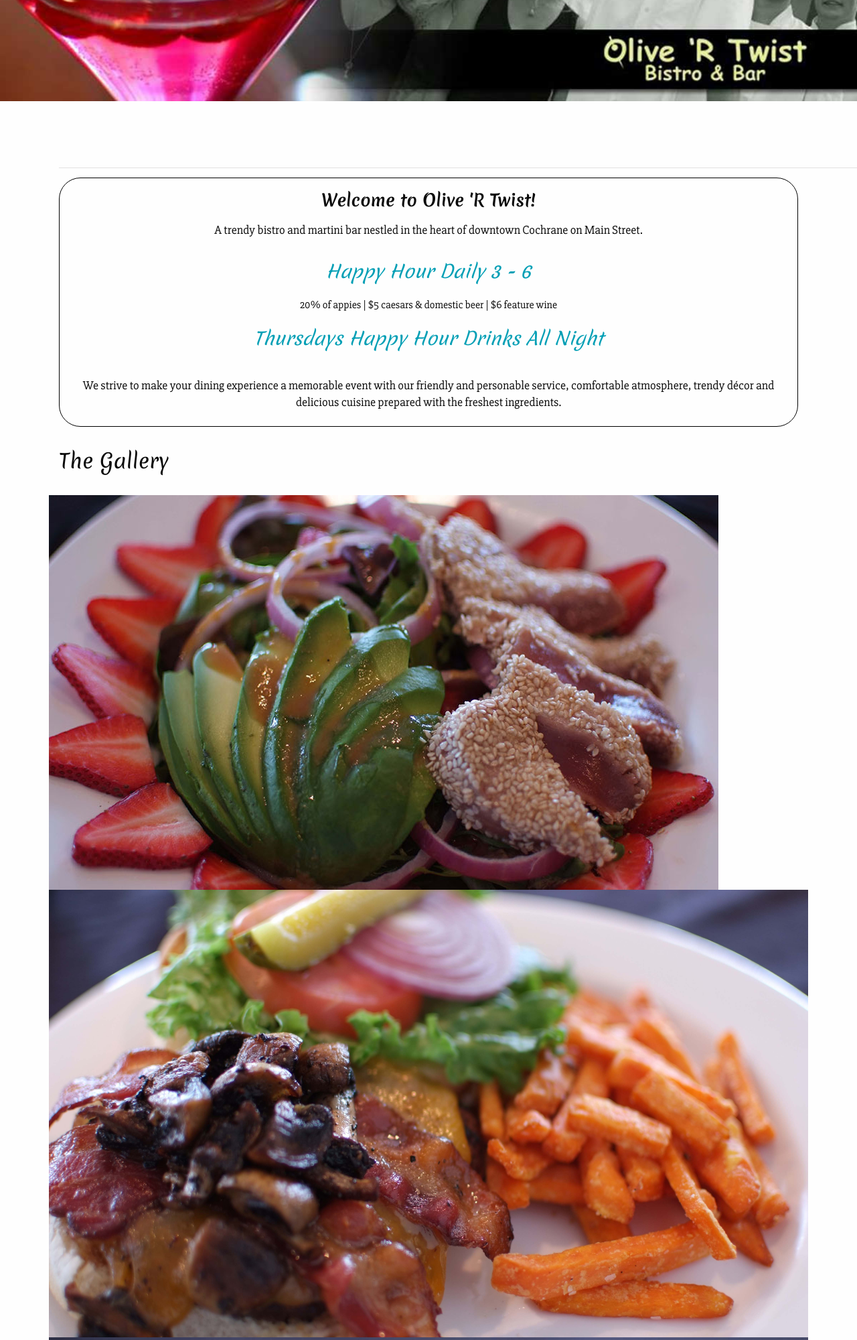
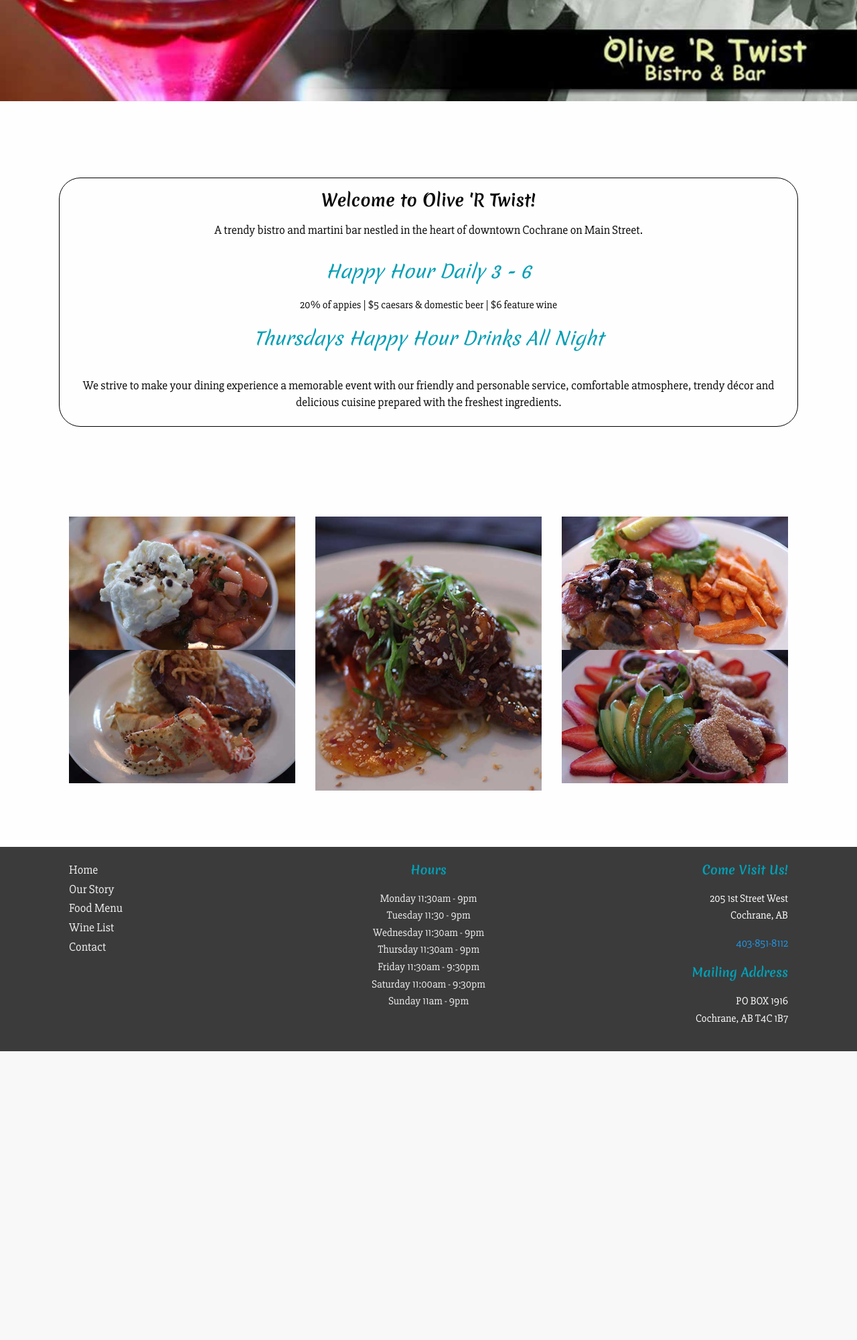
Before and after one commit to ahayn465/oliver-twist, a PHP site: page / in a window 1280 px wide. Shown: the part 441-2441 px from the top of the page at 67% size. After the commit the page ends 2010 px from the top, so only its background shows below. Run offline with PHP 8.4, Linux system fonts and the light colour scheme.

Commit message:
gallery images from laptop

```diff
--- a/index.php
+++ b/index.php
@@ -20,38 +20,20 @@
 					service, comfortable atmosphere, trendy décor and delicious cuisine prepared with the freshest
 					ingredients.</h3>
 			</div>
+	</section>
+	<section class='main-content-section row'>
+		<div class='small-12 medium-4 columns'>
+			<img class='gallery__image' src="img/gallery/bruschetta_oliver_twist.jpg">
+			<img class='gallery__image' src="img/gallery/steak_and_crab_oliver_twist.jpg">
+		</div>
+		<div class='small-12 medium-4 columns'>
+			<img class='gallery__image' src="img/gallery/ginger_duck_oliver_twist.jpg">
 
-		<!--  start gallery  -->
-	<div class="gallery">
-	    <div class="info">
-	        <div class="title">
-	            <h3 class='main-heading'>The Gallery</h3>
-	            <span class="separator"></span>
-	        </div>
-	    </div>
-
-	    <div class='gallery-images row'>
-
-
-                    <img class='gallery__image' src="img/gallery/img2t.jpg" alt="Ahi Tuna Salad Olive 'R Twist" title="Cochrane Restaurant"/>
-
-
-                    <img  class='gallery__image' src="img/gallery/img3.jpg" alt="Roasted Duck Breast" title="Cochrane Olive 'R Twist"/>
-
-
-                <img  class='gallery__image' src="img/gallery/img1.jpg" alt="Ginger Duck Cochrane Restaurant" title="ginger duck"/>
-
-
-
-                    <img  class='gallery__image' src="img/gallery/img4.jpg" alt="Olive 'R Twist Bruschetta" title="Cochrane Bruschetta"/>
-
-
-                    <img  class='gallery__image' src="img/gallery/img5.jpg" alt="Olive R' Twist Steak and Crab Cochrane" title="Cochrane's best restaurant"/>
-
-
-	    </div>
-	</div><!--  end gallery  -->
-
+		</div>
+		<div class='small-12 medium-4 columns'>
+			<img class='gallery__image' src="img/gallery/homemade_hamburger_oliver_twist.jpg">
+			<img class='gallery__image' src="img/gallery/ahi_tuna_salad_oliver_twist.jpg">
+		</div>
 	</section>
 
 
```
Also changed, not shown: img/gallery/img1.jpg (deleted), img/gallery/img2.jpg (deleted), img/gallery/img2.png (deleted), img/gallery/img2t.jpg (deleted), img/gallery/img3.jpg (deleted), img/gallery/img4.jpg (deleted), img/gallery/img5.jpg (deleted).
